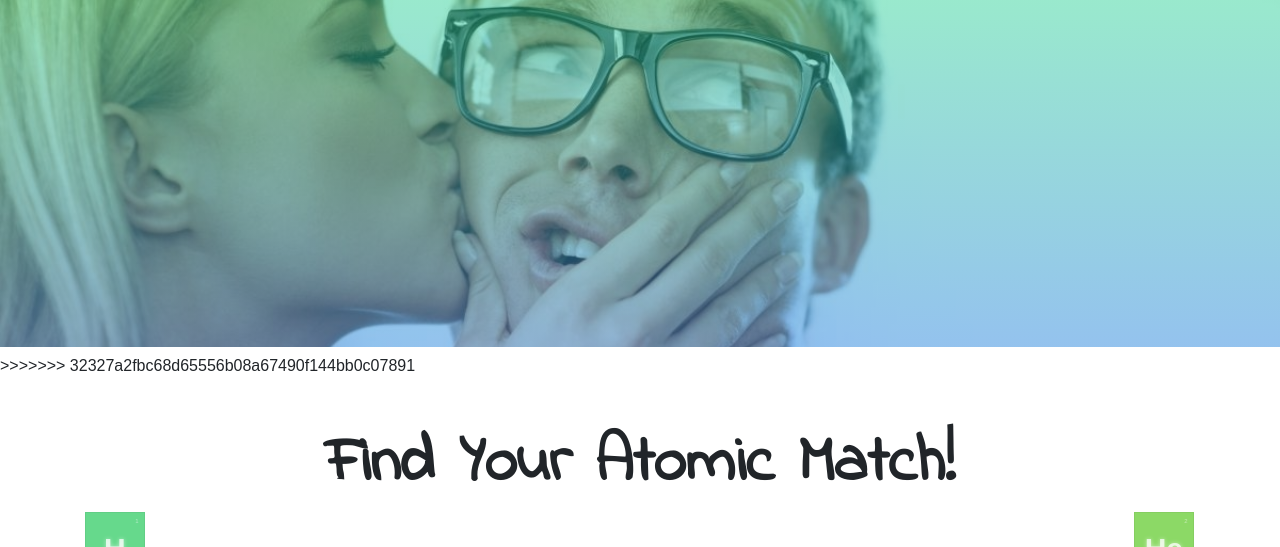
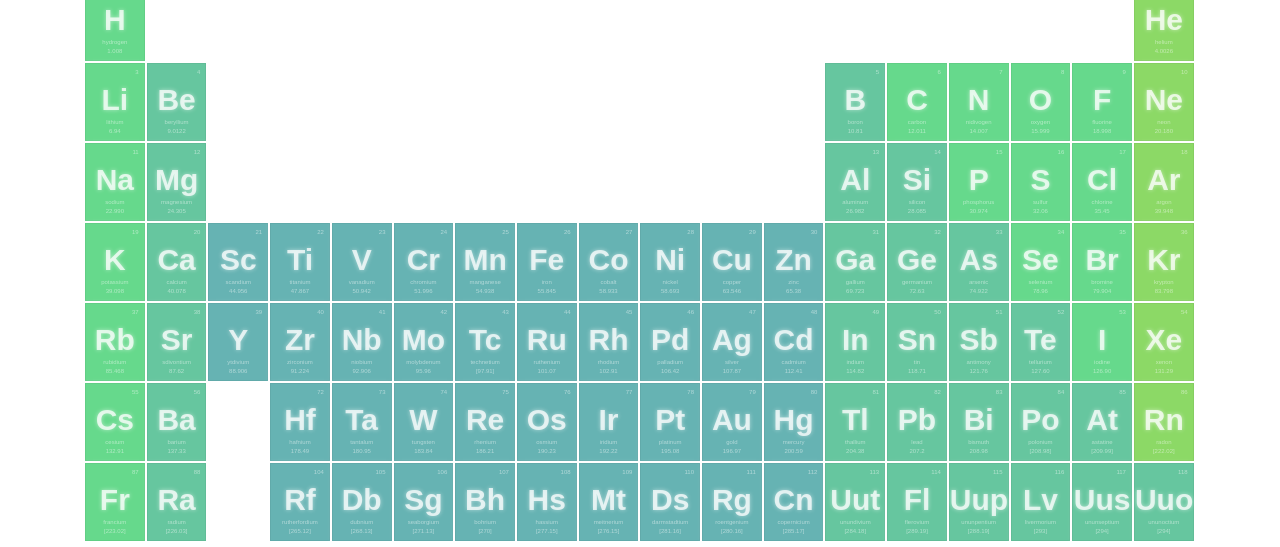
Before and after one commit to Tomwolverine/chemical-connection, a website: page index.html in a window 1280 px wide. Shown: the part 704-1251 px from the top of the page. Drawn offline with nearby package versions, Linux system fonts and the light colour scheme.

```diff
--- a/index.html
+++ b/index.html
@@ -26,14 +26,10 @@
 </header>
 
 <body>
-<<<<<<< HEAD
   <section class="hero text-center">
 
   </section>
 
-=======
-  <section class="hero text-center"></section>
->>>>>>> 32327a2fbc68d65556b08a67490f144bb0c07891
   <div class="container" id="periodic">
     <h1 class="opening-title pt-5"><strong>Find Your Atomic Match!</strong></h1>
     <div class="periodic">
```
